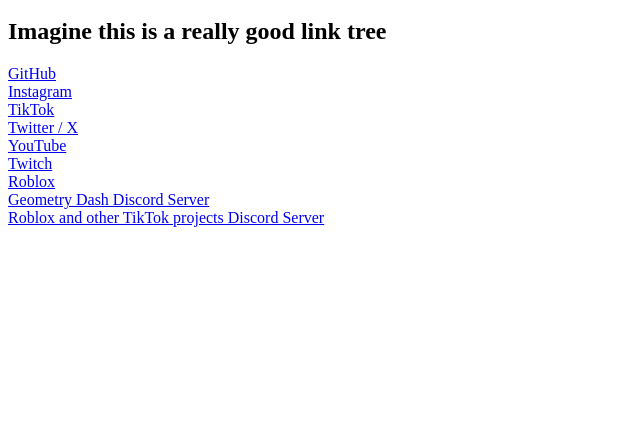
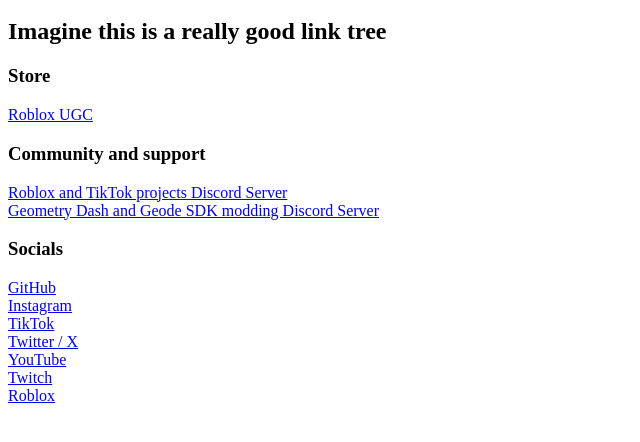
Before and after one commit to ItMe12s/ItMe12s.github.io, a plain HTML site: page index.html in a window 1280 px wide. Shown: the part 48-490 px from the top of the page, without its empty margins (0-640 px from the left). Drawn offline with Linux system fonts and the light colour scheme.

Commit message:
basic ahh website

```diff
--- a/index.html
+++ b/index.html
@@ -2,10 +2,22 @@
     <title>imes</title>
 </head>
 
-<h1>imes.in.th temporary page</h1>
-<h2>Imagine this is a really good link tree</h2>
+<body>
+    <h1>imes.in.th temporary page</h1>
+    <h2>Imagine this is a really good link tree</h2>
 
-<body>
+    <h3>Store</h3>
+
+    <a href="https://www.roblox.com/catalog?CreatorName=cTicket&CreatorType=Group&salesTypeFilter=1">Roblox UGC</a>
+
+    <h3>Community and support</h3>
+
+    <a href="https://discord.gg/qEt9XhZBuP">Roblox and TikTok projects Discord Server</a>
+    <br>
+    <a href="https://discord.gg/E8f6D6XqbW">Geometry Dash and Geode SDK modding Discord Server</a>
+
+    <h3>Socials</h3>
+
     <a href="https://github.com/ItMe12s">GitHub</a>
     <br>
     <a href="https://www.instagram.com/i._.mes2/">Instagram</a>
@@ -19,8 +31,4 @@
     <a href="https://www.twitch.tv/imes_s">Twitch</a>
     <br>
     <a href="https://www.roblox.com/users/784247040/profile">Roblox</a>
-    <br>
-    <a href="https://discord.gg/E8f6D6XqbW">Geometry Dash Discord Server</a>
-    <br>
-    <a href="https://discord.gg/qEt9XhZBuP">Roblox and other TikTok projects Discord Server</a>
 </body>
```
